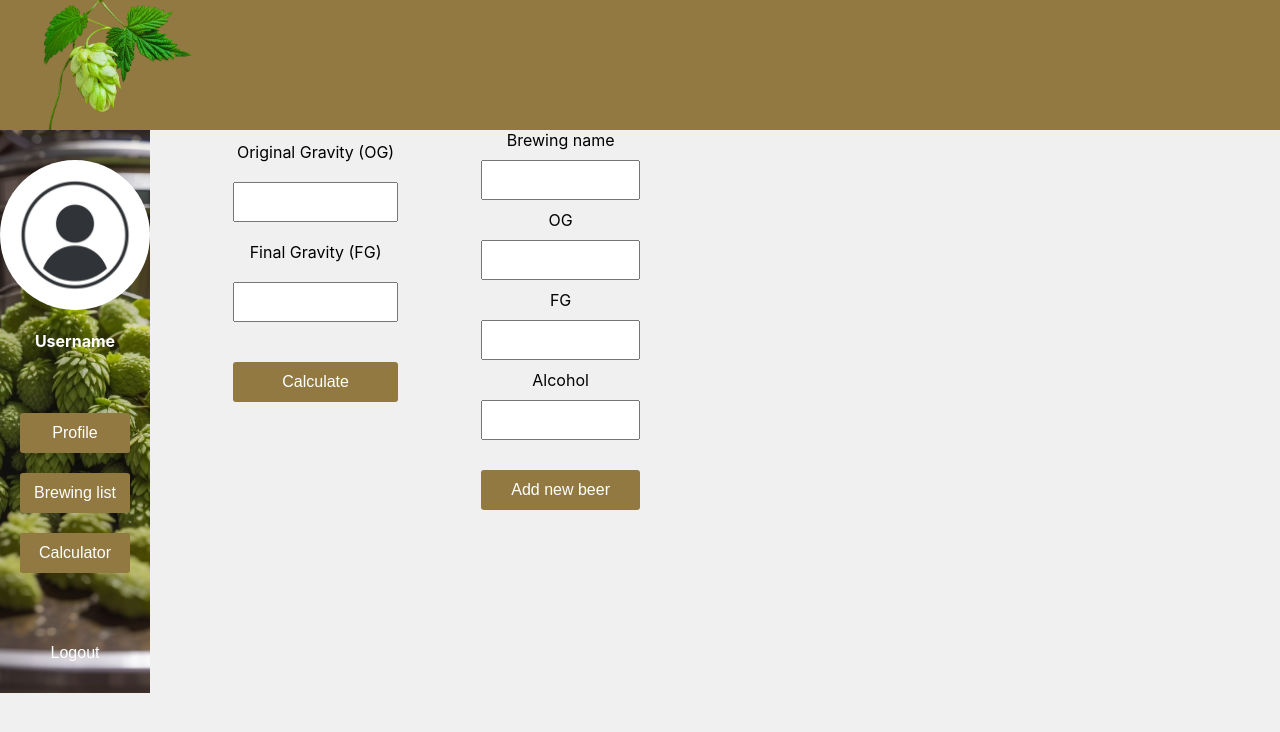
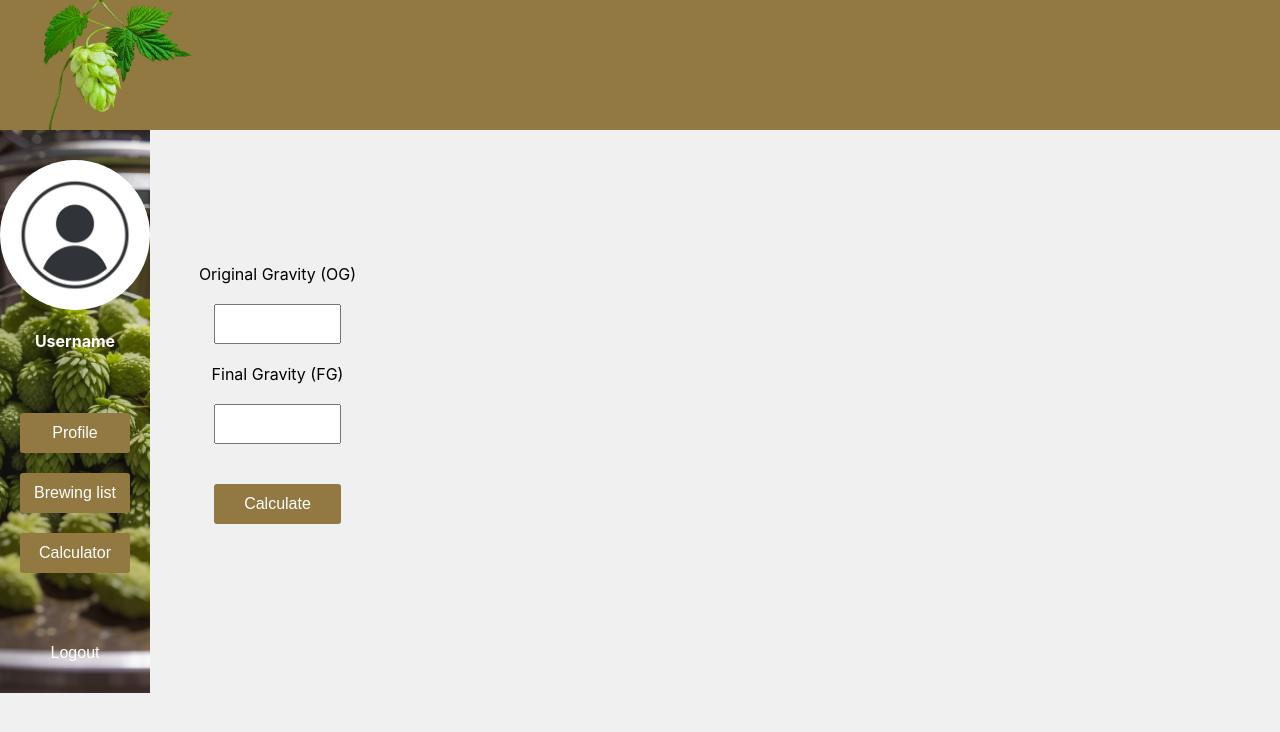
Before and after one commit to antoniotassone94/project_app_brew, an Angular app: page /calculator in a window 1280 px wide. Shown: the top 732 px of the page. Built offline with nearby package versions, Linux system fonts and the light colour scheme.

Commit message:
update routes and separation forms to create a beer and the calculator in two different components.

```diff
--- a/src/app/app-routing.module.ts
+++ b/src/app/app-routing.module.ts
@@ -1,9 +1,11 @@
 import {NgModule} from "@angular/core";
 import {RouterModule,Routes} from "@angular/router";
 import {CalculatorComponent} from "./components/calculator/calculator.component";
+import {CreatebeerComponent} from "./components/createbeer/createbeer.component";
 
 const routes: Routes = [
-  {path:"calculator",component:CalculatorComponent}
+  {path:"calculator",component:CalculatorComponent},
+  {path:"brewingList",component:CreatebeerComponent}
 ];
 
 @NgModule({
--- a/src/app/components/calculator/calculator.component.css
+++ b/src/app/components/calculator/calculator.component.css
@@ -20,7 +20,7 @@
   height: 40px;
   margin: 20px;
   font-size: 16px;
-text-align: center;
+  text-align: center;
 }
 
 .btn-calculator{
@@ -40,8 +40,3 @@ text-align: center;
   font-size: 18px;
   font-weight: bold;
 }
-
-#elementsPage{
-  display: flex;
-  flex-direction: row;
-}
--- a/src/app/components/calculator/calculator.component.html
+++ b/src/app/components/calculator/calculator.component.html
@@ -1,5 +1,4 @@
 <div class="calculator">
-  <div id="elementsPage">
   <form #myForm="ngForm" class="calculator-form" (ngSubmit)="calculate(myForm)">
     <label for="OG">Original Gravity (OG)</label>
     <input type="number" name="OG" id="OG" ngModel>
@@ -8,6 +7,4 @@
     <button type="submit" class="btn-calculator">Calculate</button><br>
     <span *ngIf="getResult() != ''">Your beer will have {{getResult()}}% alcohol.</span>
   </form>
-    <app-createbeer></app-createbeer>
 </div>
-</div>
--- a/src/app/components/createbeer/createbeer.component.css
+++ b/src/app/components/createbeer/createbeer.component.css
@@ -1,12 +1,13 @@
 .add-content{
-  width: 100%;
-  height: auto;
+  width: auto;
+  height: max-content;
+  margin-top:35px;
   display: flex;
   flex-direction: row;
   align-items: center;
 }
 
-.add-content .create-content{
+.create-content{
   height: 80%;
   width: 100%;
   display: flex;
@@ -16,16 +17,16 @@
 }
 
 .create-content input{
-  width: 100%;
+  width: 50%;
   height: 40px;
-  margin: 10px;
+  margin: 20px;
   font-size: 16px;
   text-align: center;
 }
 
 .btn-create{
   height: 40px;
-  width: 100%;
+  width: 50%;
   border: none;
   font-size: 16px;
   color: #fff;
--- a/src/app/components/createbeer/createbeer.component.html
+++ b/src/app/components/createbeer/createbeer.component.html
@@ -2,9 +2,9 @@
   <form #formCreate="ngForm" (ngSubmit)="createBeer(formCreate)" class="create-content">
     <label for="brewingname">Brewing name</label>
     <input type="text" name="brewingname" id="brewingname" ngModel>
-    <label for="OG">OG</label>
+    <label for="OG">Original Gravity (OG)</label>
     <input type="number" name="OG" id="OG" ngModel>
-    <label for="FG">FG</label>
+    <label for="FG">Final Gravity (FG)</label>
     <input type="number" name="FG" id="FG" ngModel>
     <label for="alcohol">Alcohol</label>
     <input type="number" name="alcohol" id="alcohol" ngModel>
--- a/src/app/components/sidebar/sidebar.component.html
+++ b/src/app/components/sidebar/sidebar.component.html
@@ -5,10 +5,10 @@
   </div>
   <ul>
     <button>Profile</button>
-    <button>Brewing list</button>
+    <button routerLink="brewingList">Brewing list</button>
     <button routerLink="calculator">Calculator</button>
   </ul>
   <div class="logout">
-    <button>Logout</button>
+    <button (click)="doLogout()">Logout</button>
   </div>
 </div>
--- a/src/app/components/sidebar/sidebar.component.ts
+++ b/src/app/components/sidebar/sidebar.component.ts
@@ -10,4 +10,8 @@ export class SidebarComponent implements OnInit{
   constructor(){}
 
   ngOnInit():void{}
+
+  public doLogout():void{
+    console.log("function not available.");
+  }
 }
```
Lines whose indentation alone changed are shown as unchanged.
